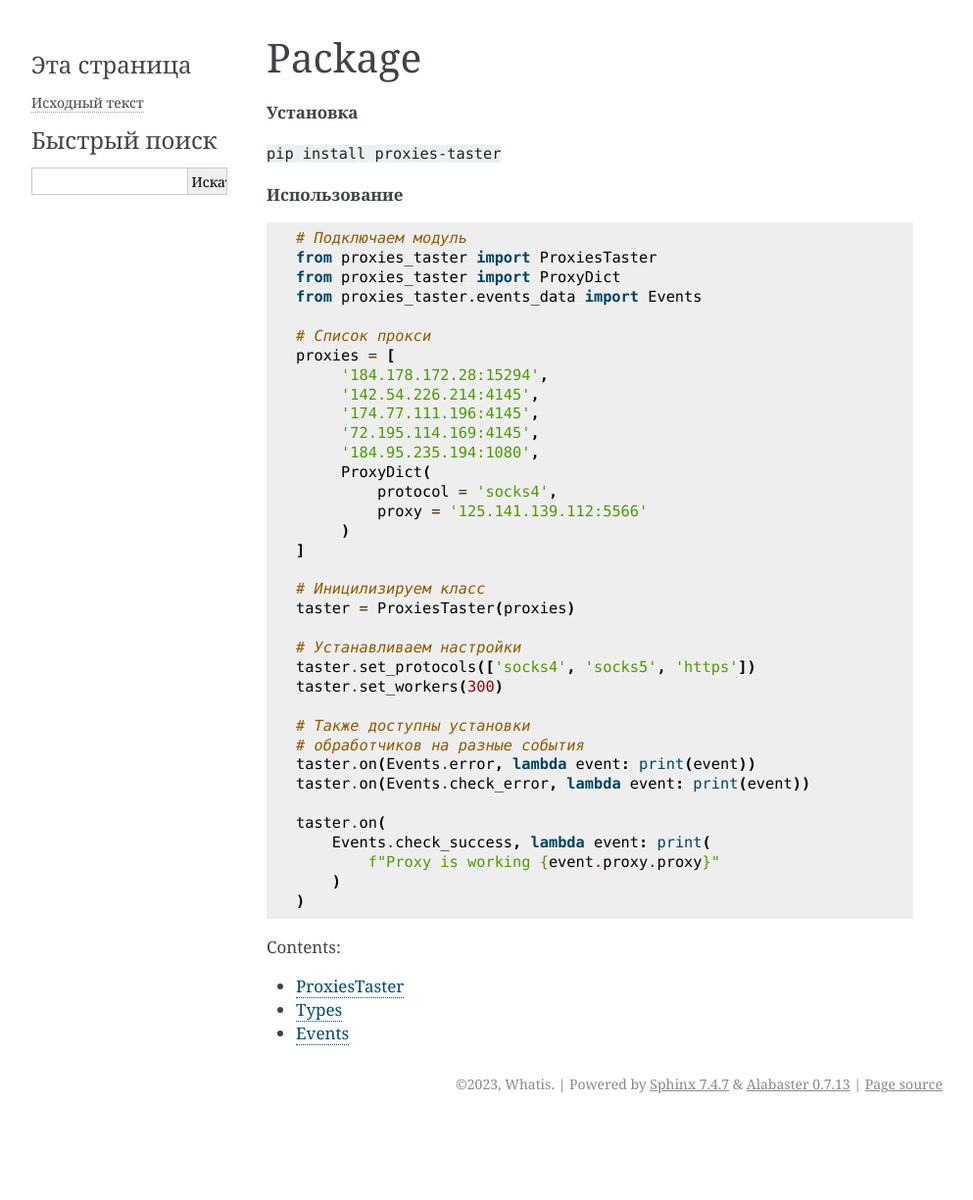
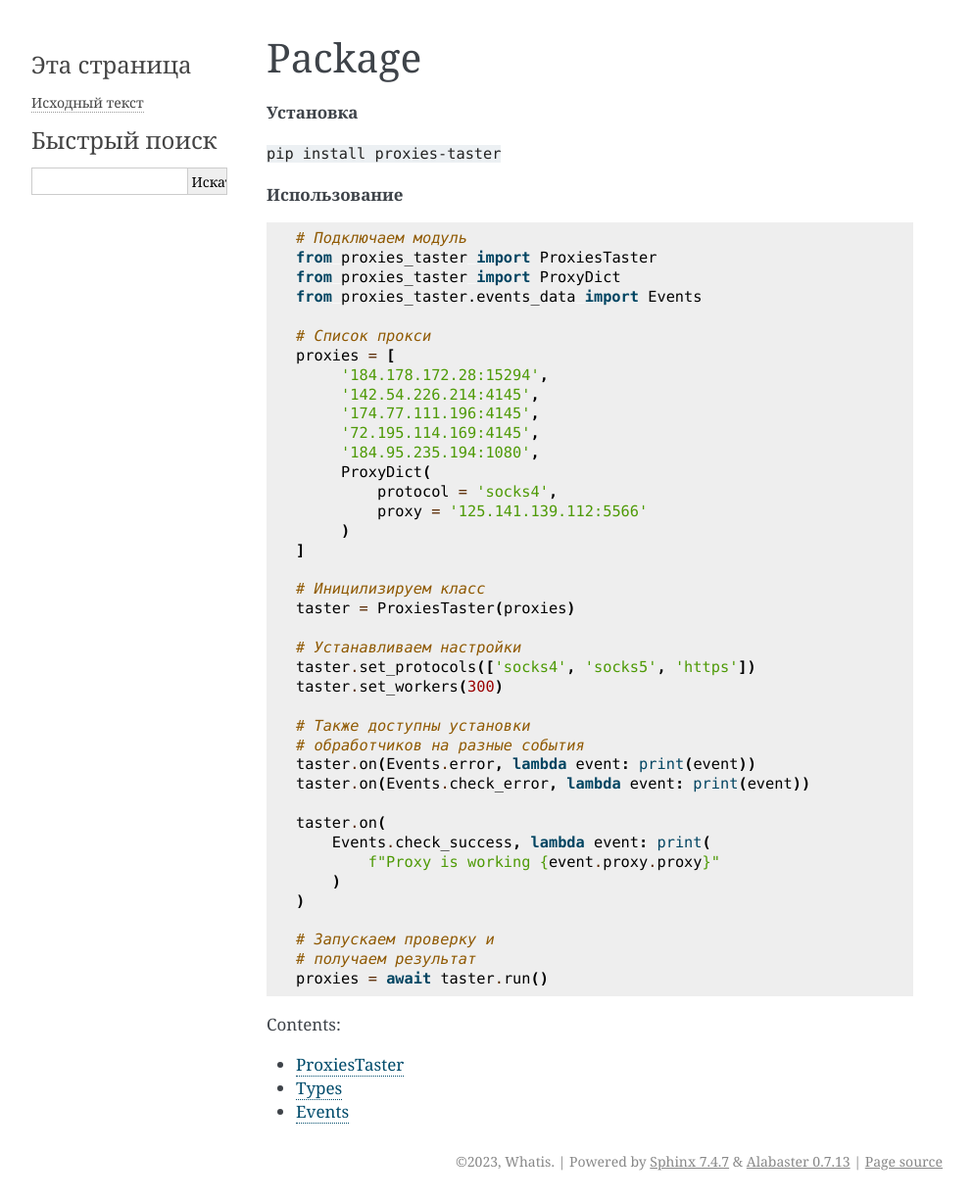
Before and after one commit to TheWhatis/ProxiesTaster, a Sphinx documentation site: the page built from docs/package.rst, in a window 1280 px wide. Shown: the whole page at 98% size, without its empty margins (148-1141 px from the left). Built offline with Sphinx 7.4.7, drawn with Linux system fonts in a browser that asks for light colours; before the commit the page ends 1146 px from its top, so only the background shows below that.

Commit message:
Дополнил описание использования пакета

```diff
--- a/docs/package.rst
+++ b/docs/package.rst
@@ -45,6 +45,10 @@ Package
        )
    )
 
+   # Запускаем проверку и
+   # получаем результат
+   proxies = await taster.run()
+
 .. toctree::
    :maxdepth: 2
    :caption: Contents:
```
Also changed, not shown: 5 other files.
